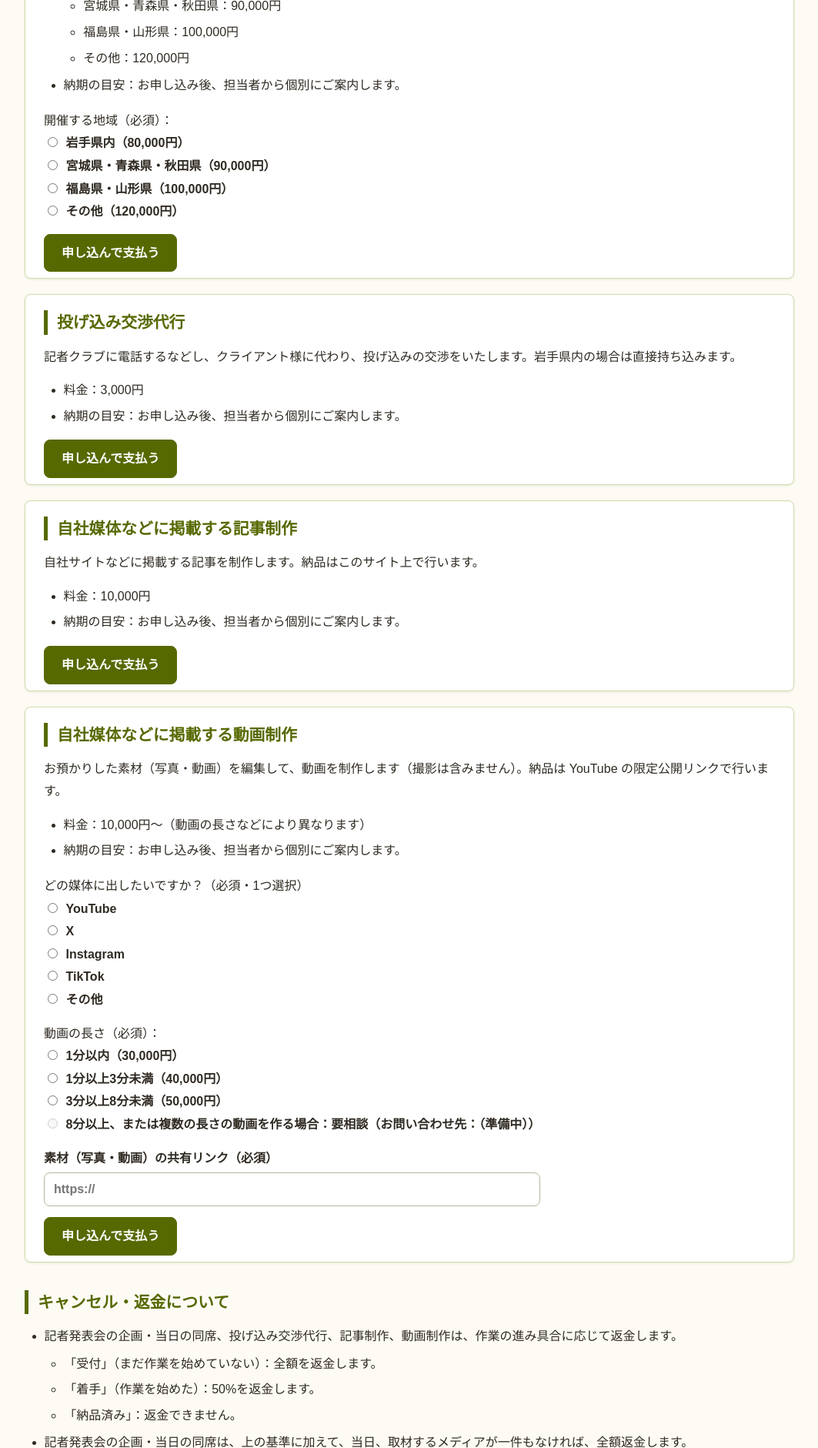
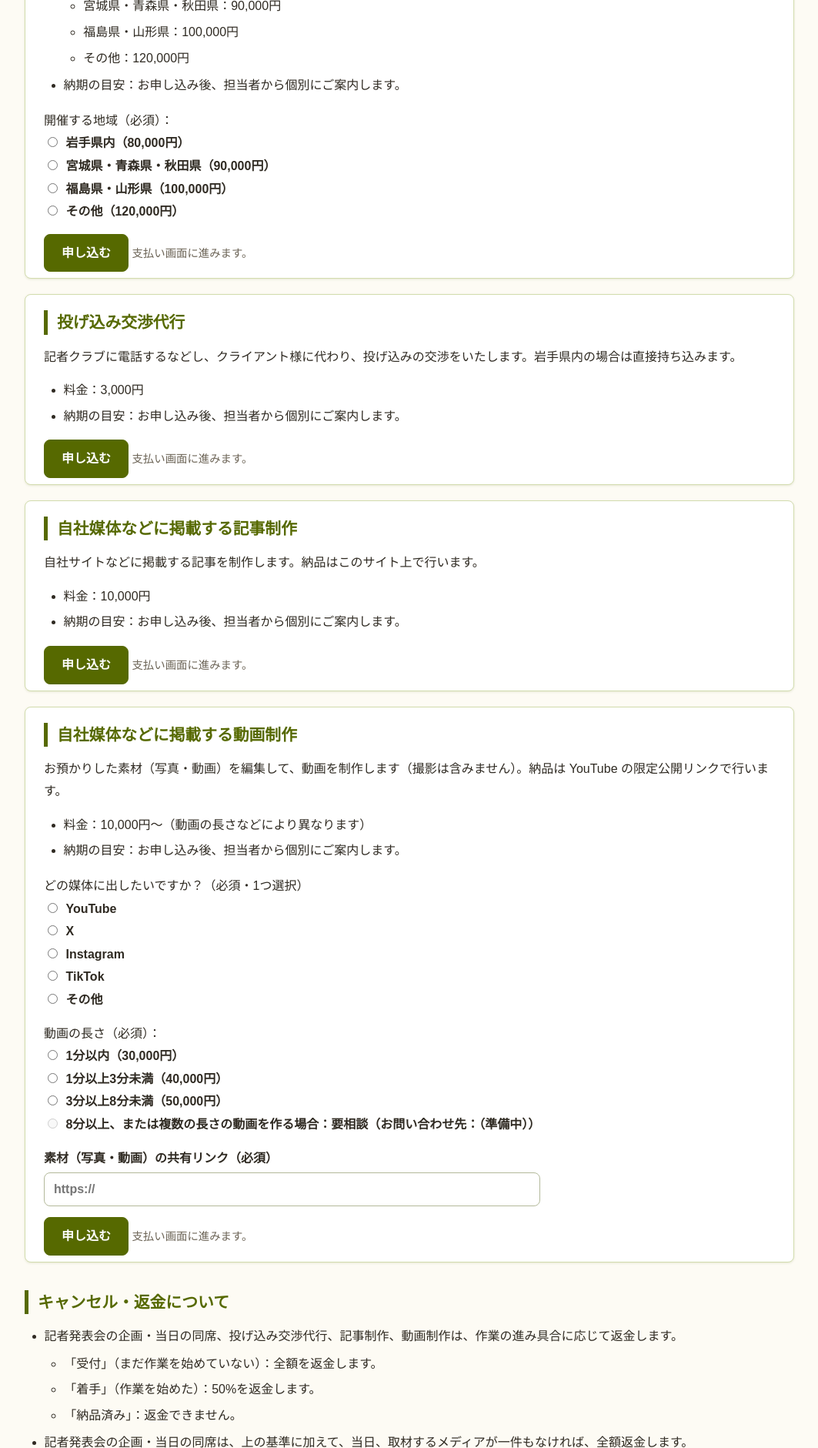
Before and after one commit to dodome-co/press_release, a Flask app: page /services in a window 1280 px wide. Shown: the part 869-2750 px from the top of the page at 77% size, without its empty margins (108-1171 px from the left). Run offline with Flask 3, Linux system fonts and the light colour scheme; the visitor is signed in with stand-in values (Sample User, id 1); data comes from the database, SQL or seed files in the repository; data that the repository does not hold is empty; parts of the project's set-up code (start-up, migrations or seed data) failed here and were passed over.

Commit message:
サービスの申込みボタンを「申し込む」にし、隣に「支払い画面に進みます。」を添える
Co-Authored-By: Claude Sonnet 5.5 <noreply@anthropic.com>

```diff
--- a/app/templates/orders/services.html
+++ b/app/templates/orders/services.html
@@ -55,7 +55,7 @@
       <p><label>素材（写真・動画）の共有リンク（必須）<br>
         <input type="url" name="materials_url" size="60" placeholder="https://" required></label></p>
     {% endif %}
-    <button type="submit">申し込んで支払う</button>
+    <button type="submit">申し込む</button> <span class="field-hint">支払い画面に進みます。</span>
   </form>
   {% endif %}
 </section>
```
Also changed, not shown: tests/test_public_pages.py (+3 -3 lines).
